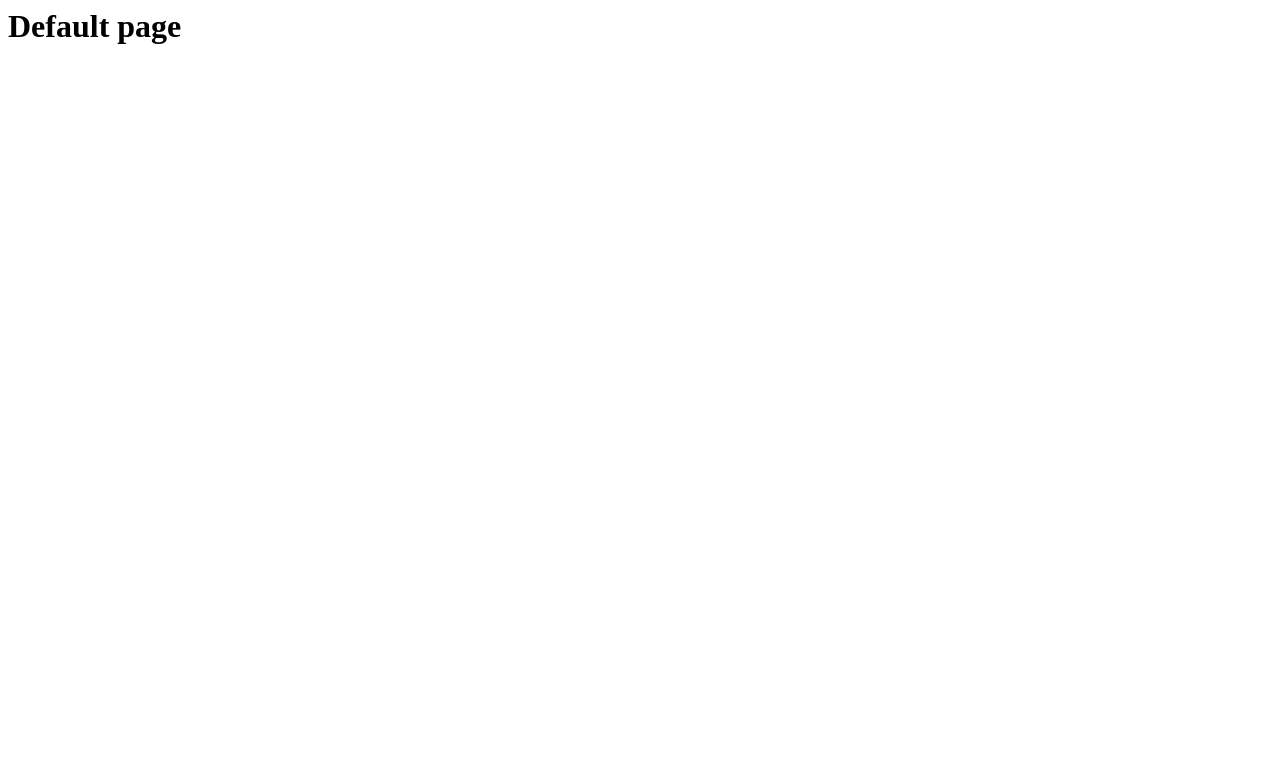
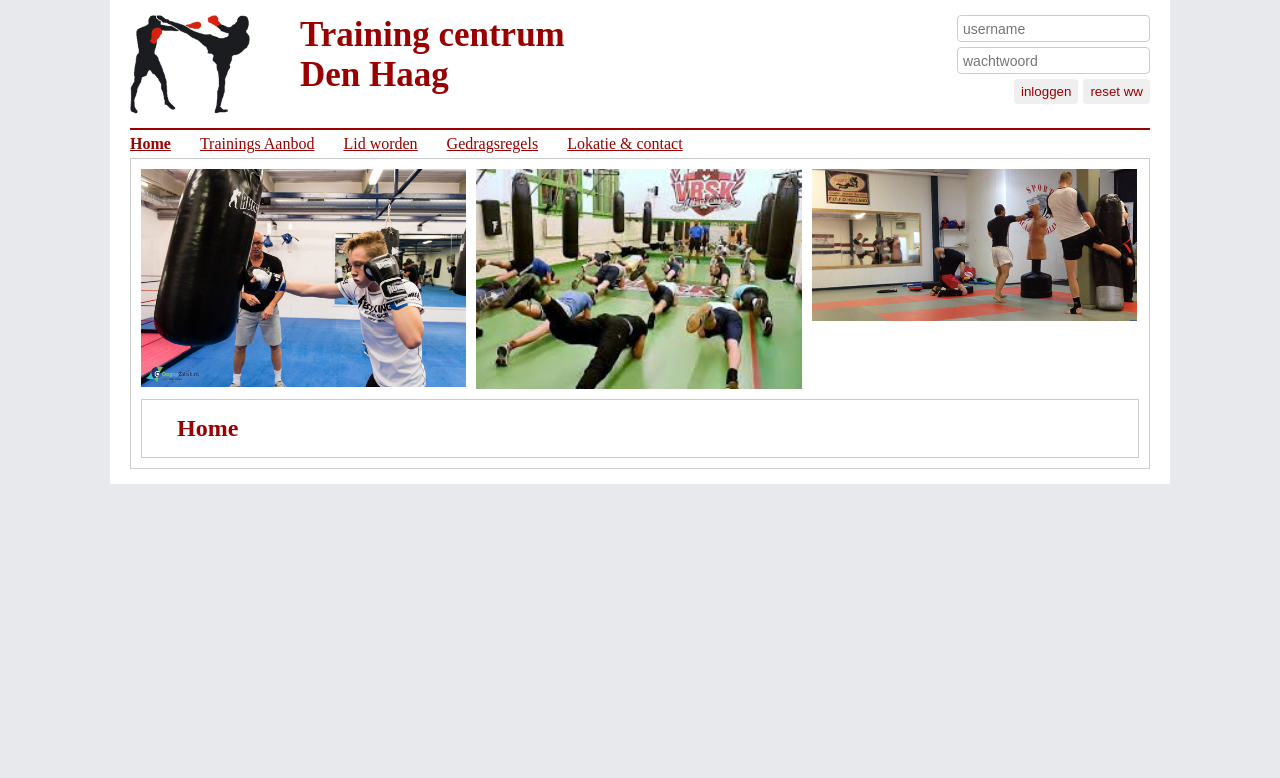
Before and after one commit to RyuujiSky/trainingfactory, a PHP site: page /TFDH/view/tpls/bezoeker/default.php in a window 1280 px wide. Before the commit the part shown is almost empty. Shown: the top 778 px of the page. Run offline with PHP 8.4, Linux system fonts and the light colour scheme.

Commit message:
Main css and default page

```diff
--- /dev/null
+++ b/TFDH/css/main.css
@@ -0,0 +1,112 @@
+body {
+  margin: 0px;
+  padding: 0px;
+  background-color: #e7e9ec; }
+
+.clear {
+  clear: both; }
+
+#body-wrapper {
+  display: block;
+  width: 1020px;
+  height: auto;
+  margin: auto;
+  background-color: #fff;
+  padding: 15px 20px; }
+
+#content-wrapper {
+  padding: 10px;
+  border: solid 1px #ccc; }
+
+.active {
+  font-weight: bold; }
+
+/* Header */
+header {
+  width: 100%;
+  height: auto;
+  border-bottom: solid 2px #990000;
+  padding-bottom: 10px; }
+  header #title {
+    float: left;
+    width: 500px; }
+    header #title img {
+      float: left;
+      width: 120px;
+      margin-right: 50px; }
+    header #title h1 {
+      font-size: 35px;
+      margin-top: 0px;
+      color: #990000; }
+
+#login-wrapper {
+  width: 200px;
+  float: right; }
+  #login-wrapper input {
+    float: right; }
+  #login-wrapper input[type="text"],
+  #login-wrapper input[type="password"] {
+    height: 25px;
+    padding: 0px 5px;
+    font-size: 14px;
+    line-height: 1.42857143;
+    color: #555;
+    border: 1px solid #ccc;
+    border-radius: 4px;
+    margin-bottom: 5px; }
+  #login-wrapper input[type="submit"] {
+    margin-right: 5px; }
+  #login-wrapper button,
+  #login-wrapper input[type="submit"] {
+    float: right;
+    padding: 2px 6px;
+    font-weight: 400;
+    line-height: 1.42857143;
+    vertical-align: middle;
+    cursor: pointer;
+    background-image: none;
+    border: 1px solid transparent;
+    border-radius: 4px;
+    color: #990000; }
+
+/* nav */
+nav {
+  width: 100%;
+  color: #990000; }
+  nav ul {
+    list-style-type: none;
+    padding: 0px;
+    margin: 5px 0px; }
+    nav ul li {
+      display: inline-block;
+      margin-right: 25px; }
+      nav ul li a {
+        text-decoration: underline;
+        cursor: pointer; }
+
+/* photo collage */
+#photo-col figure {
+  width: 32.6%;
+  max-width: 33.3%;
+  height: 220px;
+  float: left;
+  margin: 0px;
+  overflow: hidden; }
+  #photo-col figure img {
+    width: 100%;
+    max-width: 100%; }
+#photo-col figure:nth-child(1) {
+  margin-right: 5px; }
+#photo-col figure:nth-child(2) {
+  margin: 0px 5px; }
+#photo-col figure:nth-child(3) {
+  margin-left: 5px; }
+
+/* main-content */
+#main-content {
+  border: solid 1px #ccc;
+  margin-top: 10px;
+  padding: 15px 35px; }
+  #main-content h1 {
+    margin: 0px;
+    color: #990000; }
--- /dev/null
+++ b/TFDH/css/main.scss
@@ -0,0 +1,179 @@
+///////////////////////////////
+//                           //
+//         functions         //
+//                           //
+///////////////////////////////
+
+$main-color: #990000;
+
+///////////////////////////////
+//                           //
+//         functions         //
+//                           //
+///////////////////////////////
+
+
+
+///////////////////////////////
+//                           //
+//            Main           //
+//                           //
+///////////////////////////////
+body {
+    margin: 0px;
+    padding: 0px;
+    background-color: #e7e9ec;
+}
+
+.clear {
+    clear: both;
+}
+
+#body-wrapper {
+    display: block;
+    width: 1020px;
+    height: auto;
+    margin: auto;
+    background-color: #fff;
+    padding: 15px 20px;
+}
+
+#content-wrapper {
+    padding: 10px;
+    border: solid 1px #ccc;
+}
+
+.active {
+    font-weight: bold;
+}
+
+
+/* Header */
+header {
+    width: 100%;
+    height: auto;
+    border-bottom: solid 2px $main-color;
+    padding-bottom: 10px;
+
+    #title {
+        float: left;
+        width: 500px;
+
+        img {
+            float: left;
+            width: 120px;
+            margin-right: 50px;
+        }
+
+        h1 {
+            font-size: 35px;
+            margin-top: 0px;
+            color: $main-color;
+        }
+    }
+}
+
+#login-wrapper {
+    width: 200px;
+    float: right;
+
+    input {
+        float: right;
+    }
+
+    input[type="text"],
+    input[type="password"] {
+        height: 25px;
+        padding: 0px 5px;
+        font-size: 14px;
+        line-height: 1.42857143;
+        color: #555;
+        border: 1px solid #ccc;
+        border-radius: 4px;
+        margin-bottom: 5px;
+    }
+
+    input[type="submit"] {
+        margin-right: 5px;
+    }
+
+    button,
+    input[type="submit"] {
+        float: right;
+        padding: 2px 6px;
+        font-weight: 400;
+        line-height: 1.42857143;
+        vertical-align: middle;
+        cursor: pointer;
+        background-image: none;
+        border: 1px solid transparent;
+        border-radius: 4px;
+        color: $main-color;
+    }
+}
+
+
+/* nav */
+nav {
+    width: 100%;
+    color: $main-color;
+
+    ul {
+        list-style-type: none;
+        padding: 0px;
+        margin: 5px 0px;
+
+        li {
+            display: inline-block;
+            margin-right: 25px;
+
+            a {
+                text-decoration: underline;
+                cursor: pointer;
+            }
+        }
+    }
+}
+
+
+/* photo collage */
+#photo-col {
+    figure {
+        width: 32.6%;
+        max-width: 33.3%;
+        height: 220px;
+        float: left;
+        margin: 0px;
+        overflow: hidden;
+
+        img {
+            width: 100%;
+            max-width: 100%;
+        }
+    }
+
+    figure:nth-child(1) {
+        margin-right: 5px;
+    }
+
+    figure:nth-child(2) {
+        margin: 0px 5px;
+    }
+
+    figure:nth-child(3) {
+        margin-left: 5px;
+    }
+}
+
+
+/* main-content */
+#main-content {
+    border: solid 1px #ccc;
+    margin-top: 10px;
+    padding: 15px 35px;
+
+    h1 {
+        margin: 0px;
+        color: $main-color;
+    }
+}
--- a/TFDH/view/tpls/bezoeker/default.php
+++ b/TFDH/view/tpls/bezoeker/default.php
@@ -1,8 +1,61 @@
+<!DOCTYPE html>
 <html>
     <head>
-        <title>Default page</title>
+        <title>Training factory</title>
+
+        <!-- CSS -->
+        <link href="TFDH/css/main.css" rel="stylesheet">
+
+        <!-- JS -->
     </head>
     <body>
-        <h1>Default page</h1>
+
+        <div id="body-wrapper">
+
+            <header>
+                <div id="title">
+                    <img src="TFDH/img/logo.png">
+                    <h1>Training centrum Den Haag</h1>
+                </div>
+                <div id="login-wrapper">
+                    <form>
+                        <input type="text" name="username" placeholder="username">
+                        <input type="password" name="password" placeholder="wachtwoord">
+                        <button>reset ww</button>
+                        <input type="submit" value="inloggen">
+                    </form>
+                </div>
+                <div class="clear"></div>
+            </header>
+
+            <nav>
+                <ul>
+                    <li class="active"><a>Home</a></li>
+                    <li><a>Trainings Aanbod</a></li>
+                    <li><a>Lid worden</a></li>
+                    <li><a>Gedragsregels</a></li>
+                    <li><a>Lokatie & contact</a></li>
+                </ul>
+            </nav>
+
+            <div id="content-wrapper">
+                <section id="photo-col">
+                    <figure>
+                        <img src="TFDH/img/boksen_1.jpg">
+                    </figure>
+                    <figure>
+                        <img src="TFDH/img/boksen_2.jpg">
+                    </figure>
+                    <figure>
+                        <img src="TFDH/img/boksen_3.png">
+                    </figure>
+                    <div class="clear"></div>
+                </section>
+
+                <section id="main-content">
+                    <h1>Home</h1>
+                </section>
+            </div>
+        </div>
     </body>
 </html>
```
Also changed, not shown: TFDH/img/boksen_1.jpg (added), TFDH/img/boksen_2.jpg (added), TFDH/img/boksen_3.png (added), TFDH/img/logo.png (added).
